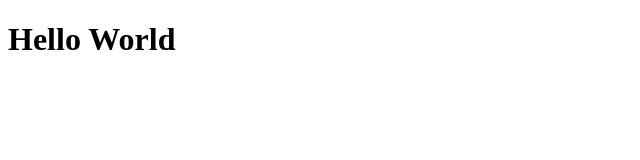
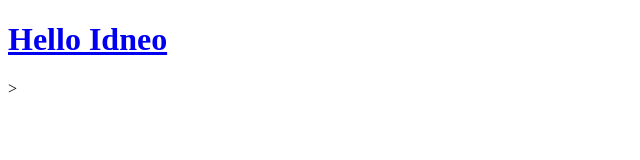
Before and after one commit to RogerPiera/Idneo-Hello_World, a plain HTML site: page Hello World/WebContent/index.html in a window 1280 px wide. Shown: the whole page, without its empty margins (0-640 px from the left). Drawn offline with Linux system fonts and the light colour scheme.

Commit message:
added link to Idneo

```diff
--- a/Hello World/WebContent/index.html
+++ b/Hello World/WebContent/index.html
@@ -5,6 +5,6 @@
 <title>Hello World</title>
 </head>
 <body>
-<h1>Hello World</h1>
+<h1><a href="https://www.idneo.com/">Hello Idneo</a></h1>
 </body>
-</html>
+</html>>
```
